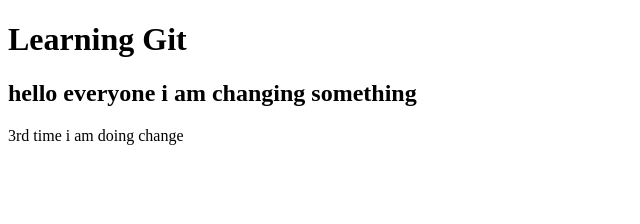
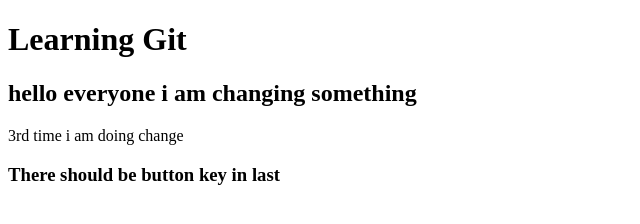
Before and after one commit to priyanshu886291kumar/learning-git, a plain HTML site: page index.html in a window 1280 px wide. Shown: the whole page, without its empty margins (0-640 px from the left). Drawn offline with Linux system fonts and the light colour scheme.

Commit message:
Created h3 tag at last

```diff
--- a/index.html
+++ b/index.html
@@ -11,5 +11,6 @@
     <h1>Learning Git</h1>
     <h2>hello everyone i am changing something </h2>
      <div>3rd time i am doing change </div>
+     <h3> There should be button key in last</h3>
 </body>
 </html>
```
